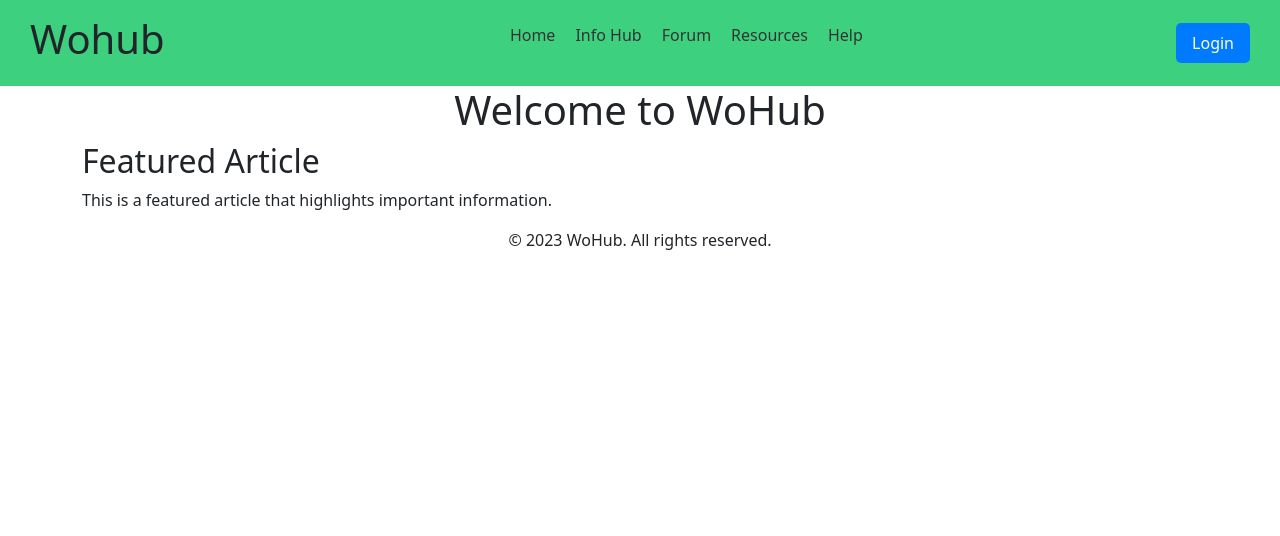
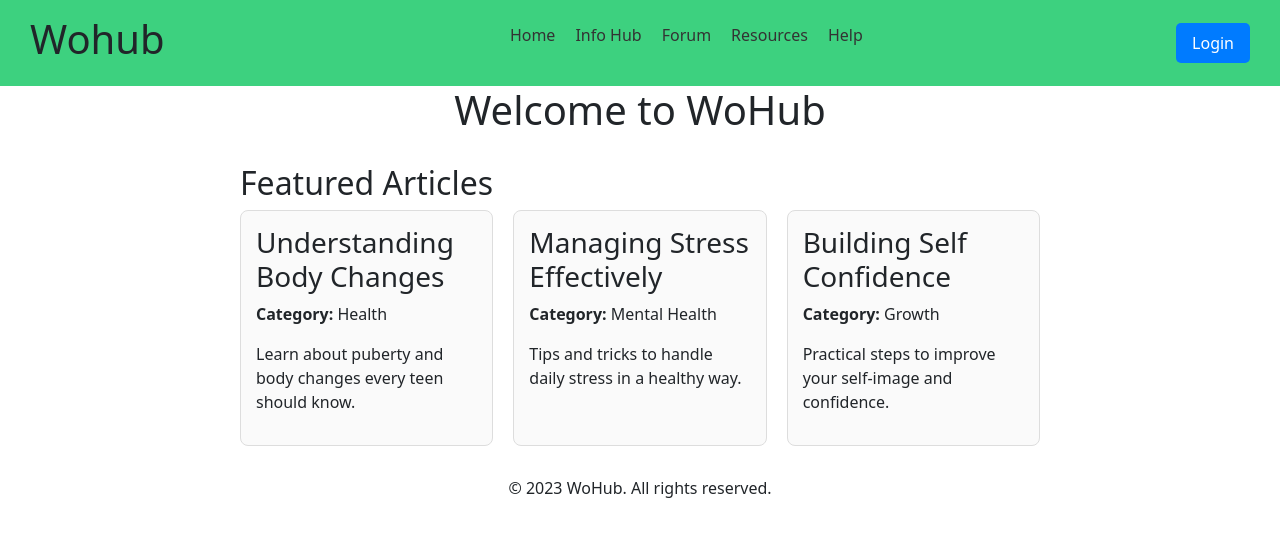
Before and after one commit to ht18026/FIT5032-women-health, a Vue app in the folder wohub/: page / in a window 1280 px wide. Shown: the top 536 px of the page. Built offline with nearby package versions, Linux system fonts and the light colour scheme.

Commit message:
add router and article list

```diff
--- a/wohub/package.json
+++ b/wohub/package.json
@@ -15,7 +15,8 @@
   },
   "dependencies": {
     "bootstrap": "^5.3.7",
-    "vue": "^3.5.18"
+    "vue": "^3.5.18",
+    "vue-router": "^4.5.1"
   },
   "devDependencies": {
     "@eslint/js": "^9.31.0",
--- a/wohub/src/components/Featured.vue
+++ b/wohub/src/components/Featured.vue
@@ -1,12 +1,41 @@
+<script setup>
+import { ref } from 'vue'
+
+// 模拟动态数据，可以换成 fetch('articles.json') 之类
+const articles = ref([
+  { id: 1, title: 'Understanding Body Changes', category: 'Health', summary: 'Learn about puberty and body changes every teen should know.' },
+  { id: 2, title: 'Managing Stress Effectively', category: 'Mental Health', summary: 'Tips and tricks to handle daily stress in a healthy way.' },
+  { id: 3, title: 'Building Self Confidence', category: 'Growth', summary: 'Practical steps to improve your self-image and confidence.' }
+])
+</script>
+
 <template>
-  <div class="container">
-    <div class="row">
-      <div class="col-md-6 col-sm-12">
-        <h2>Featured Article</h2>
-        <p>This is a featured article that highlights important information.</p>
+  <section class="featured">
+    <h2>Featured Articles</h2>
+    <div class="articles">
+      <div v-for="article in articles" :key="article.id" class="article-card">
+        <h3>{{ article.title }}</h3>
+        <p><strong>Category:</strong> {{ article.category }}</p>
+        <p>{{ article.summary }}</p>
       </div>
+    </div>
+  </section>
+</template>
 
-
-    </div>
-  </div>
-</template>
+<style scoped>
+.featured {
+  max-width: 800px;
+  margin: 30px auto;
+}
+.articles {
+  display: grid;
+  grid-template-columns: repeat(auto-fit, minmax(220px, 1fr));
+  gap: 20px;
+}
+.article-card {
+  border: 1px solid #ddd;
+  padding: 15px;
+  border-radius: 8px;
+  background: #fafafa;
+}
+</style>
--- a/wohub/src/components/Registration.vue
+++ b/wohub/src/components/Registration.vue
@@ -1,48 +1,77 @@
-<template>
-  <form @submit.prevent="handleSubmit">
-    <div class="mb-3">
-      <label>Email</label>
-      <input type="email" v-model="email" class="form-control" required>
-      <small v-if="emailError" class="text-danger">{{ emailError }}</small>
-    </div>
-    <div class="mb-3">
-      <label>Password</label>
-      <input type="password" v-model="password" class="form-control" required minlength="6">
-      <small v-if="passwordError" class="text-danger">{{ passwordError }}</small>
-    </div>
-    <button type="submit" class="btn btn-primary">Register</button>
-  </form>
-</template>
-
-<script>
+<script setup>
 import { ref } from 'vue'
 
-export default {
-  setup() {
-    const email = ref('')
-    const password = ref('')
-    const emailError = ref('')
-    const passwordError = ref('')
+const name = ref('')
+const email = ref('')
+const password = ref('')
+const errors = ref({})
 
-    const handleSubmit = () => {
-      emailError.value = ''
-      passwordError.value = ''
+// 简单验证函数
+function validateForm() {
+  errors.value = {}
 
-      const emailPattern = /^[^\s@]+@[^\s@]+\.[^\s@]+$/
-      if (!emailPattern.test(email.value)) {
-        emailError.value = 'Invalid email format'
-      }
-      if (password.value.length < 6) {
-        passwordError.value = 'Password must be at least 6 characters'
-      }
+  if (!name.value) {
+    errors.value.name = 'Name is required'
+  }
 
-      if (!emailError.value && !passwordError.value) {
-        alert('Form submitted!')
-        // TODO: send data to backend
-      }
-    }
+  // Email 格式验证
+  const emailPattern = /^[^\s@]+@[^\s@]+\.[^\s@]+$/
+  if (!email.value) {
+    errors.value.email = 'Email is required'
+  } else if (!emailPattern.test(email.value)) {
+    errors.value.email = 'Invalid email format'
+  }
 
-    return { email, password, emailError, passwordError, handleSubmit }
+  // 密码长度验证
+  if (!password.value) {
+    errors.value.password = 'Password is required'
+  } else if (password.value.length < 6) {
+    errors.value.password = 'Password must be at least 6 characters'
+  }
+
+  if (Object.keys(errors.value).length === 0) {
+    alert('✅ Registration successful!')
   }
 }
 </script>
+
+<template>
+  <section class="registration">
+    <h2>Register</h2>
+    <form @submit.prevent="validateForm">
+      <div>
+        <label>Name:</label>
+        <input v-model="name" type="text" />
+        <p v-if="errors.name" class="error">{{ errors.name }}</p>
+      </div>
+
+      <div>
+        <label>Email:</label>
+        <input v-model="email" type="email" />
+        <p v-if="errors.email" class="error">{{ errors.email }}</p>
+      </div>
+
+      <div>
+        <label>Password:</label>
+        <input v-model="password" type="password" />
+        <p v-if="errors.password" class="error">{{ errors.password }}</p>
+      </div>
+
+      <button type="submit">Sign Up</button>
+    </form>
+  </section>
+</template>
+
+<style scoped>
+.registration {
+  max-width: 400px;
+  margin: 20px auto;
+  padding: 20px;
+  border: 1px solid #ccc;
+  border-radius: 8px;
+}
+.error {
+  color: red;
+  font-size: 0.9rem;
+}
+</style>
```
Also changed, not shown: wohub/src/router/index.js (added), 1 other file (tests, documents, lock files or other folders).
